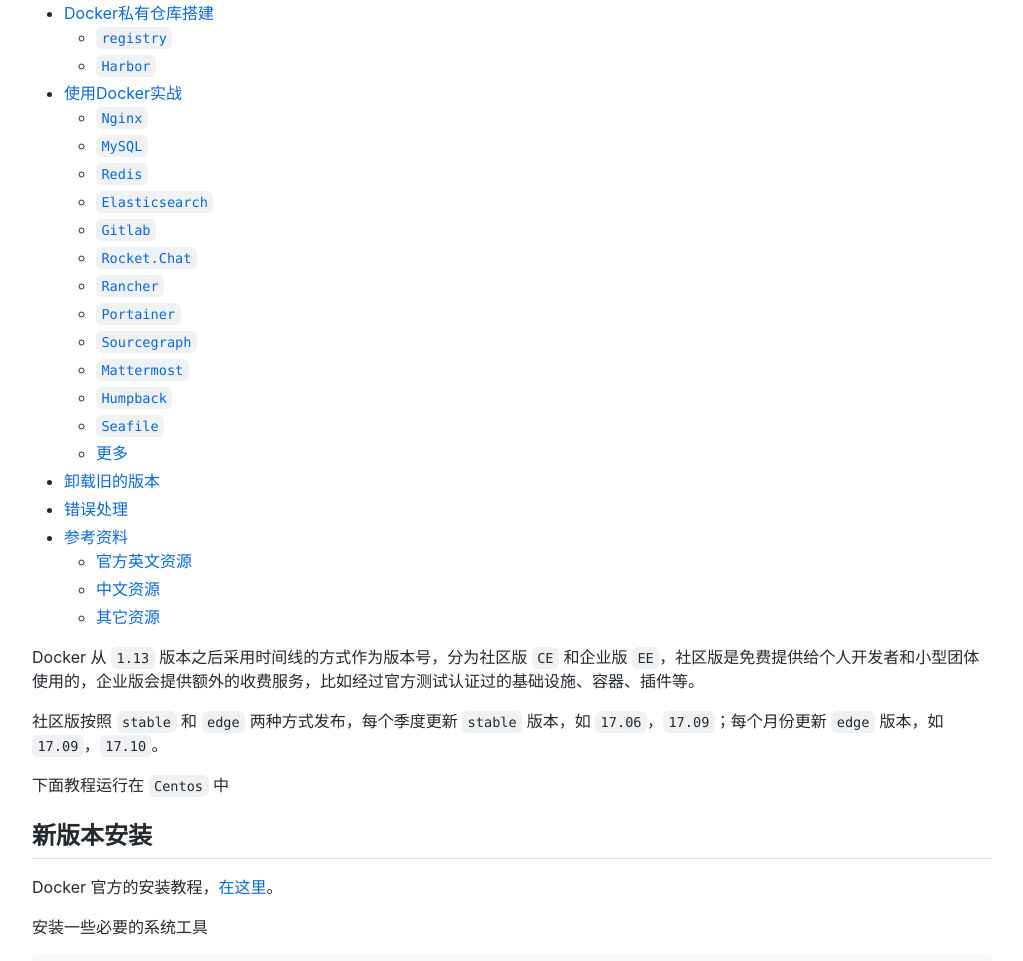
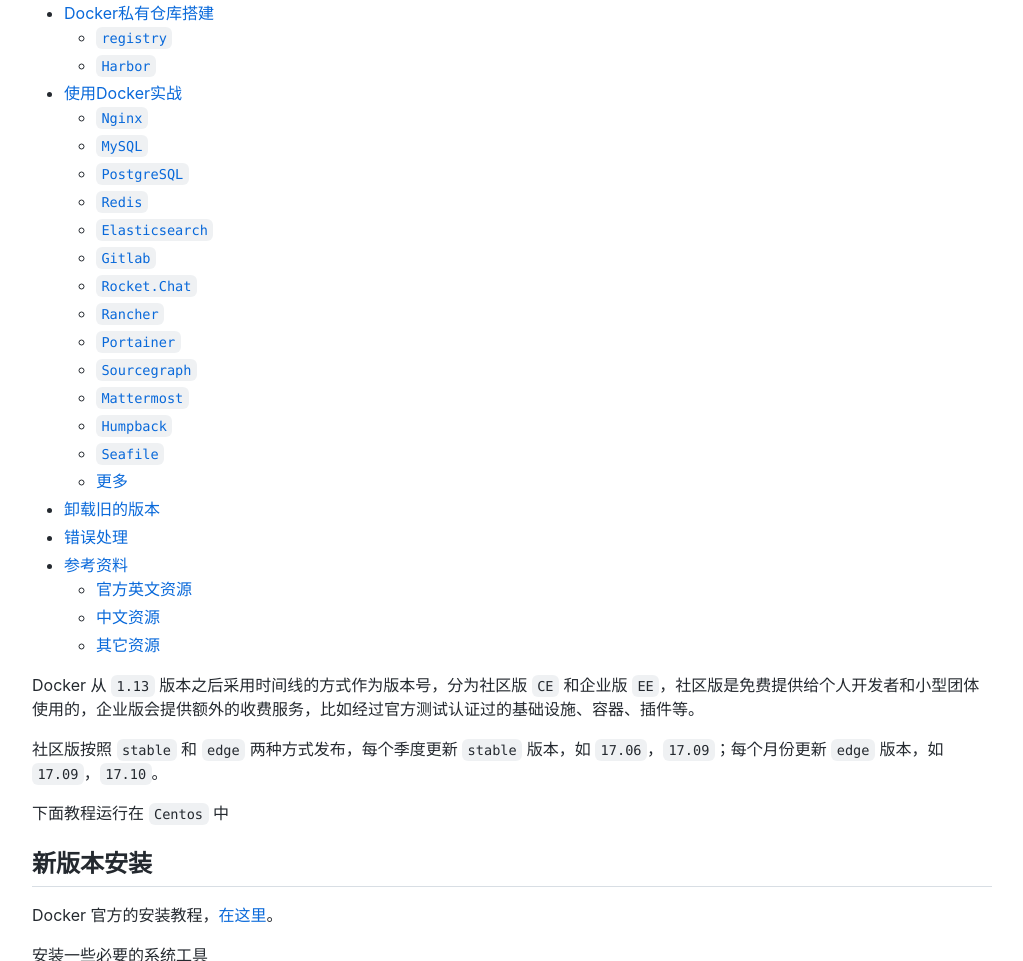
Before and after one commit to jaywcjlove/docker-tutorial, a plain HTML site: page index.html in a window 1280 px wide. Shown: the part 756-1717 px from the top of the page, without its empty margins (128-1151 px from the left). Drawn offline with Linux system fonts and the light colour scheme.

Commit message:
deploy: 67d7bbfb602edb9f61c38c325ec496d14213bc48

```diff
--- a/index.html
+++ b/index.html
@@ -55,6 +55,7 @@
           <ul>
             <li><a href="#nginx"><code>Nginx</code></a></li>
             <li><a href="#mysql"><code>MySQL</code></a></li>
+            <li><a href="#postgres"><code>PostgreSQL</code></a></li>
             <li><a href="#redis"><code>Redis</code></a></li>
             <li><a href="#elasticsearch"><code>Elasticsearch</code></a></li>
             <li><a href="#gitlab"><code>Gitlab</code></a></li>
```
